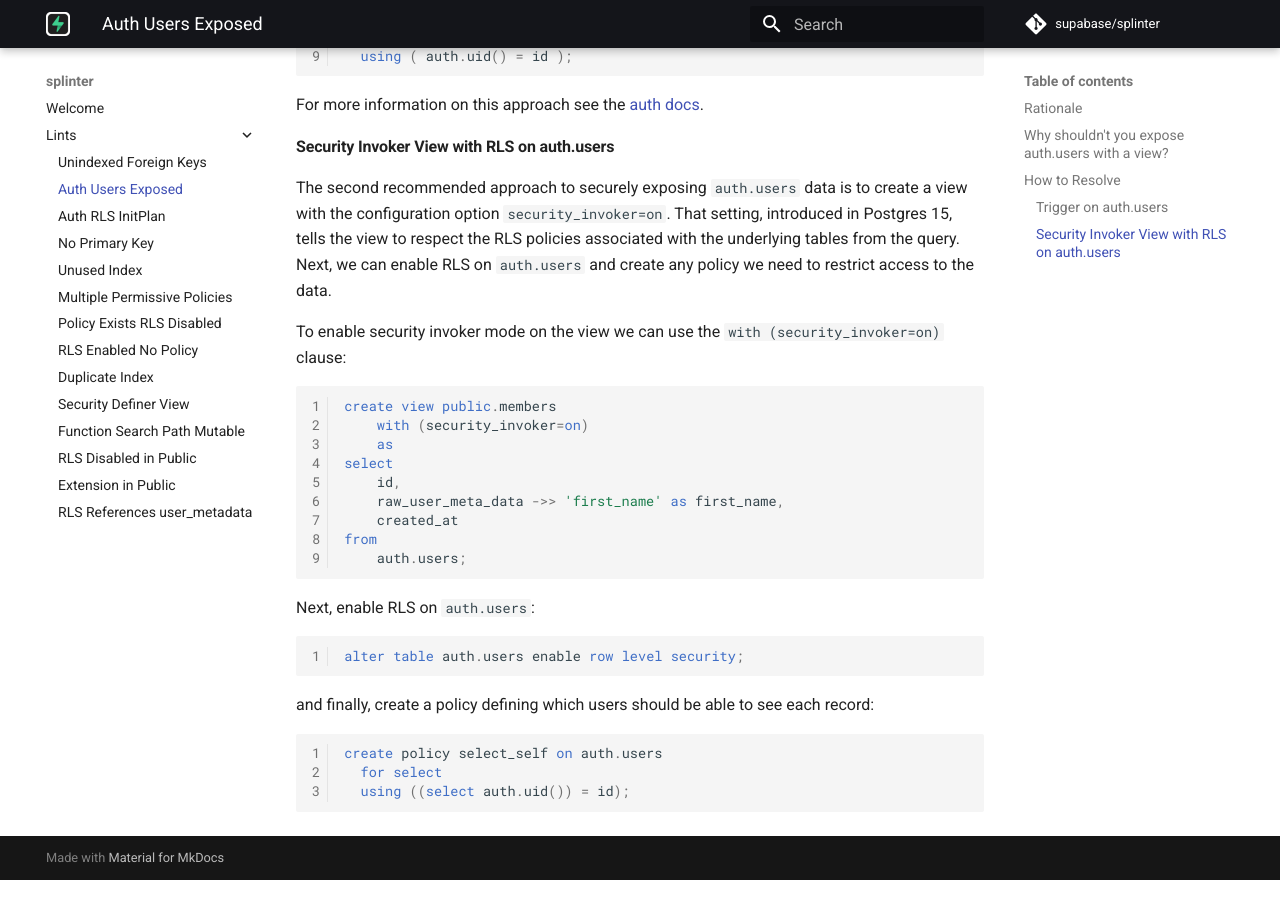
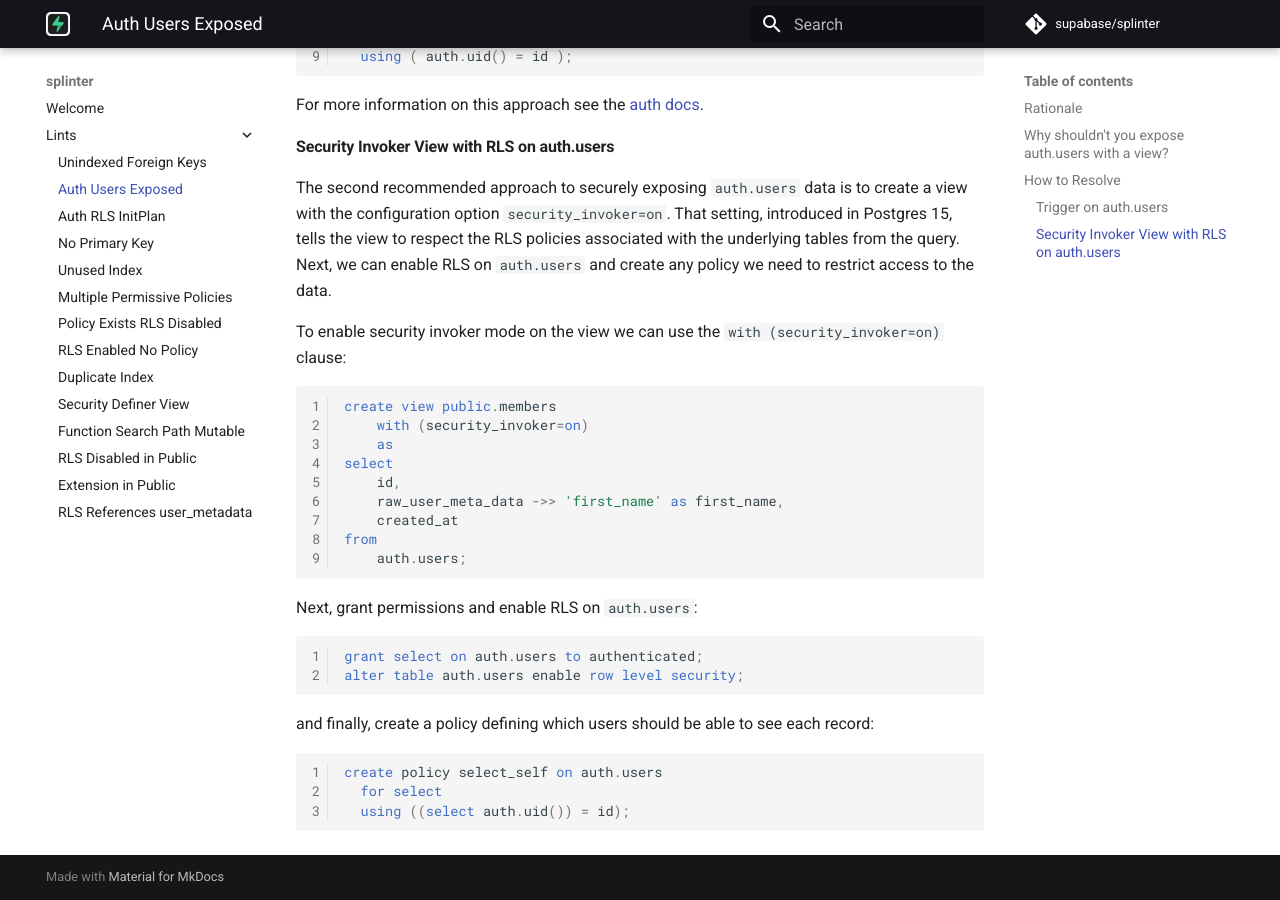
Before and after one commit to supabase/splinter, an MkDocs documentation site: the page built from docs/0002_auth_users_exposed.md, in a window 1280 px wide and 900 px high, scrolled down 1886 px. Built offline with MkDocs 1.6.1 and Material for MkDocs 9.7.7, drawn with Linux system fonts in a browser that asks for light colours; comment, search, counter and statistics services are not loaded.

Commit message:
docs: missing grant on auth.users

````diff
--- a/docs/0002_auth_users_exposed.md
+++ b/docs/0002_auth_users_exposed.md
@@ -96,9 +96,10 @@ from
     auth.users;
 ```
 
-Next, enable RLS on `auth.users`:
+Next, grant permissions and enable RLS on `auth.users`:
 
 ```sql
+grant select on auth.users to authenticated;
 alter table auth.users enable row level security;
 ```
 
````
